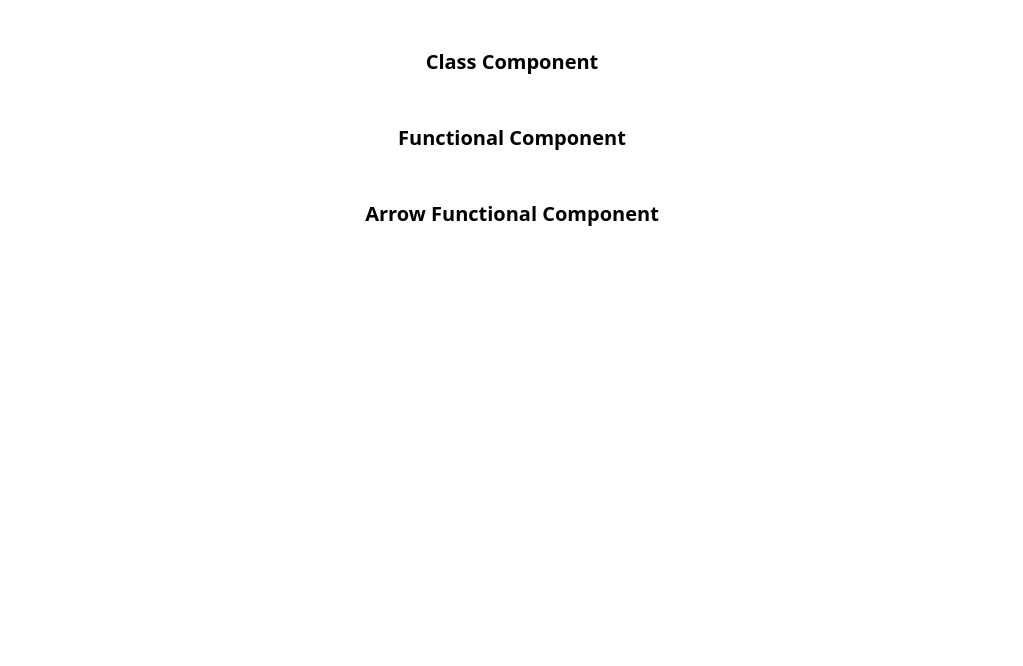
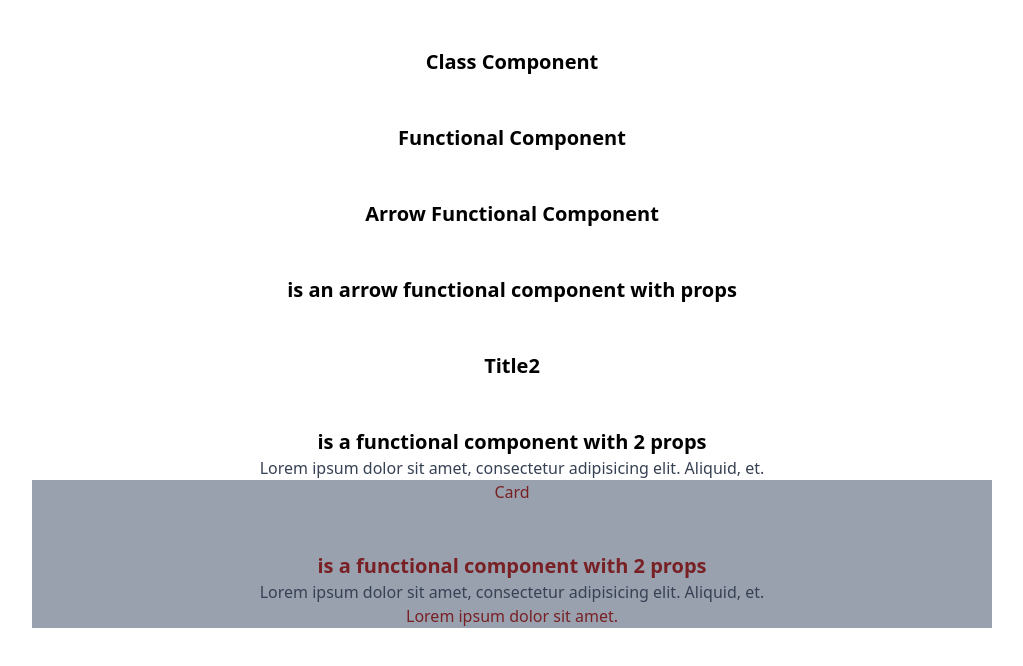
Before and after one commit to dimell94/cf8-react-intro, a React app: page / in a window 1280 px wide. Shown: the top 666 px of the page, without its empty margins (128-1151 px from the left). Built offline with nearby package versions, Linux system fonts and the light colour scheme; the HTML template or start-up script is replaced by a standard one.

Commit message:
feat: add func components with props, add types, add children props, add custom colors

```diff
--- a/src/App.tsx
+++ b/src/App.tsx
@@ -4,6 +4,9 @@
 import ClassComponent from "./components/ClassComponent.tsx";
 import FunctionalComponent from "./components/FunctionalComponent.tsx";
 import ArrowFunctionalComponent from "./components/ArrowFunctionalComponent.tsx";
+import ArrowFunctionalComponentWIthProp from "./components/ArrowFunctionalComponentWIthProp.tsx";
+import ArrowFunctionalComponentWIthPropType from "./components/ArrowFunctionalComponentWIthPropType.tsx";
+import Card from "./components/Card.tsx";
 
 function App() {
 
@@ -14,6 +17,17 @@ function App() {
         <ClassComponent />
         <FunctionalComponent />
         <ArrowFunctionalComponent />
+        <ArrowFunctionalComponentWIthProp title="is an arrow functional component with props" />
+        <ArrowFunctionalComponentWIthProp title="Title2" />
+        <ArrowFunctionalComponentWIthPropType title="is a functional component with 2 props" description=
+            "Lorem ipsum dolor sit amet, consectetur adipisicing elit. Aliquid, et."
+        />
+
+        <Card title="Card">
+            <ArrowFunctionalComponentWIthPropType title="is a functional component with 2 props" description=
+                "Lorem ipsum dolor sit amet, consectetur adipisicing elit. Aliquid, et."
+            />
+        </Card>
     </>
   )
 }
--- /dev/null
+++ b/src/components/ArrowFunctionalComponentWIthProp.tsx
@@ -0,0 +1,13 @@
+type Props = {
+    title: string;
+}
+
+const ArrowFunctionalComponentWithProp = ({title}: Props) => {
+    return(
+        <>
+           <h1 className="text-center text-xl font-bold mt-12">{title}</h1>
+
+        </>
+    )
+}
+export default ArrowFunctionalComponentWithProp;
--- /dev/null
+++ b/src/components/ArrowFunctionalComponentWIthPropType.tsx
@@ -0,0 +1,27 @@
+type PropA = {
+    title: string;
+}
+
+type PropB = {
+    description: string;
+}
+
+type Props = PropA & PropB;
+
+// interface Props{
+//     title: string;
+// }
+//
+// interface Props{
+//     description: string;
+// }
+
+const ArrowFunctionalComponentWIthPropType = ({title, description}: Props) => {
+    return(
+        <>
+           <h1 className="text-center text-xl font-bold mt-12">{title}</h1>
+            <p className="text-center text-gray-700">{description}</p>
+        </>
+    )
+}
+export default ArrowFunctionalComponentWIthPropType;
--- /dev/null
+++ b/src/components/Card.tsx
@@ -0,0 +1,20 @@
+import type {ReactNode} from "react";
+
+type CardProps = {
+    title: string;
+    children: ReactNode
+}
+
+const Card = ({title, children} :CardProps) => {
+    return(
+        <>
+            <div className="card text-center text-cf-dark-red bg-gray-400 mx-40">
+                <h2>{title}</h2>
+                {children}
+                <p>Lorem ipsum dolor sit amet.</p>
+            </div>
+
+        </>
+    )
+}
+export default Card;
--- a/src/index.css
+++ b/src/index.css
@@ -1 +1,7 @@
 @import "tailwindcss";
+
+@theme{
+    --color-cf-dark-red: #782024;
+    --color-cf-gray: #606060;
+    --color-cf-dark-gray: #424040
+}
```
